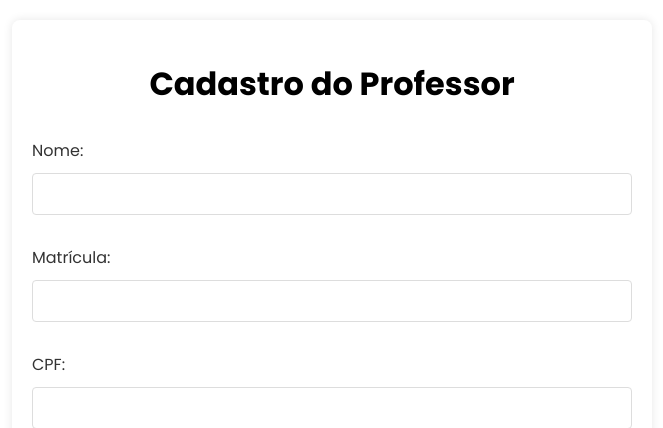
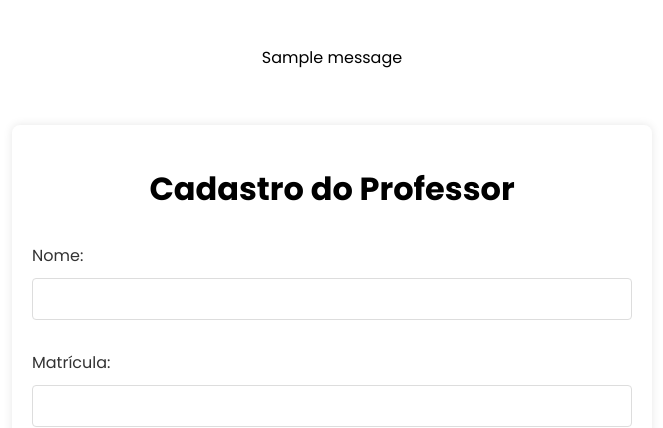
Before and after one commit to Manuelaamorim/smartSchool, a Django app: page /cadastro_professor/ in a window 1280 px wide. Shown: the part 56-484 px from the top of the page, without its empty margins (308-971 px from the left). Run offline with Django 5.2, Linux system fonts and the light colour scheme; a user stored in the database is signed in; tables that the repository leaves empty hold one stand-in row (values such as "Sample post"); one stand-in notice (Sample message) is shown; parts of the project's set-up code (start-up, migrations or seed data) failed here and were passed over.

Commit message:
Cenario 2 Teste Cad Prof

```diff
--- a/appsmartschool/static/css/style_cadastro_professor.css
+++ b/appsmartschool/static/css/style_cadastro_professor.css
@@ -48,3 +48,33 @@
 .formulario-cadastro button:hover {
     background-color: #004494;
 }
+
+.messages {
+    margin: 20px auto;
+    padding: 10px;
+    border-radius: 5px;
+    text-align: center;
+    max-width: 600px;
+}
+
+.messages div {
+    margin-bottom: 10px;
+    padding: 15px;
+    border-radius: 5px;
+}
+
+.messages .error {
+    background-color: #f8d7da;
+    color: #721c24;
+    border: 1px solid #f5c6cb;
+    display: flex;
+    align-items: center;
+    justify-content: center;
+}
+
+.messages .error::before {
+    content: "⚠️";  /* Unicode character for warning sign */
+    display: block;
+    font-size: 24px;
+    margin-right: 10px;
+}
--- a/appsmartschool/templates/appsmartschool/cadastro_professor.html
+++ b/appsmartschool/templates/appsmartschool/cadastro_professor.html
@@ -3,6 +3,15 @@
 {% load static %}
 <link rel="stylesheet" href="{% static 'css/style_cadastro_professor.css' %}">
 
+{% if messages %}
+<div class="messages">
+    {% for message in messages %}
+    <div class="{{ message.tags }}">
+        {{ message }}
+    </div>
+    {% endfor %}
+</div>
+{% endif %}
 
 <form class="formulario-cadastro" method="post" action="{% url 'appsmartschool:cadastro_professor' %}">
     {% csrf_token %}
```
Also changed, not shown: cypress/e2e/cadastro_professor.cy.js (+12 -2 lines).
